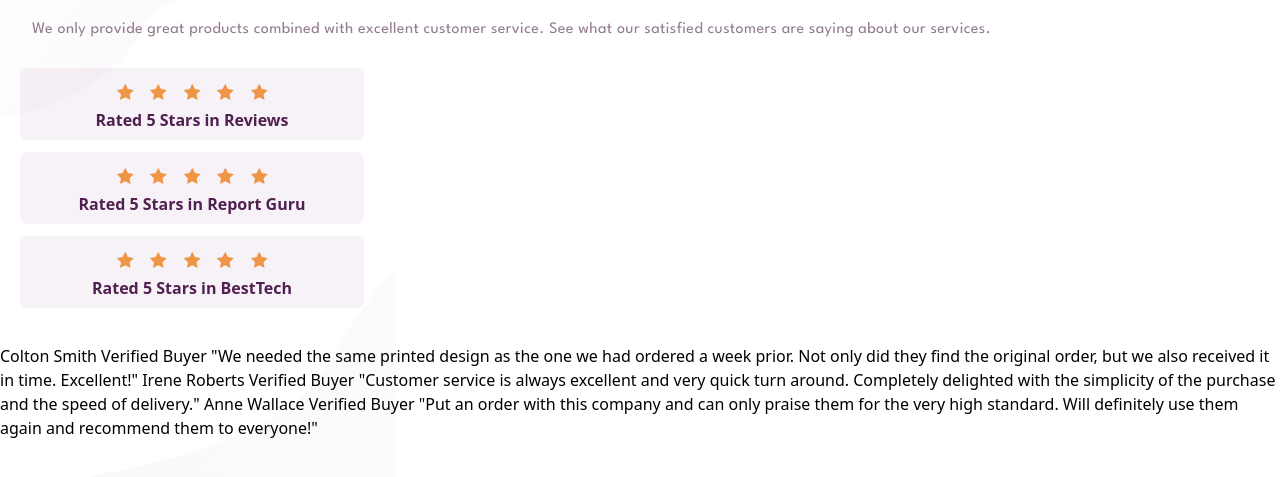
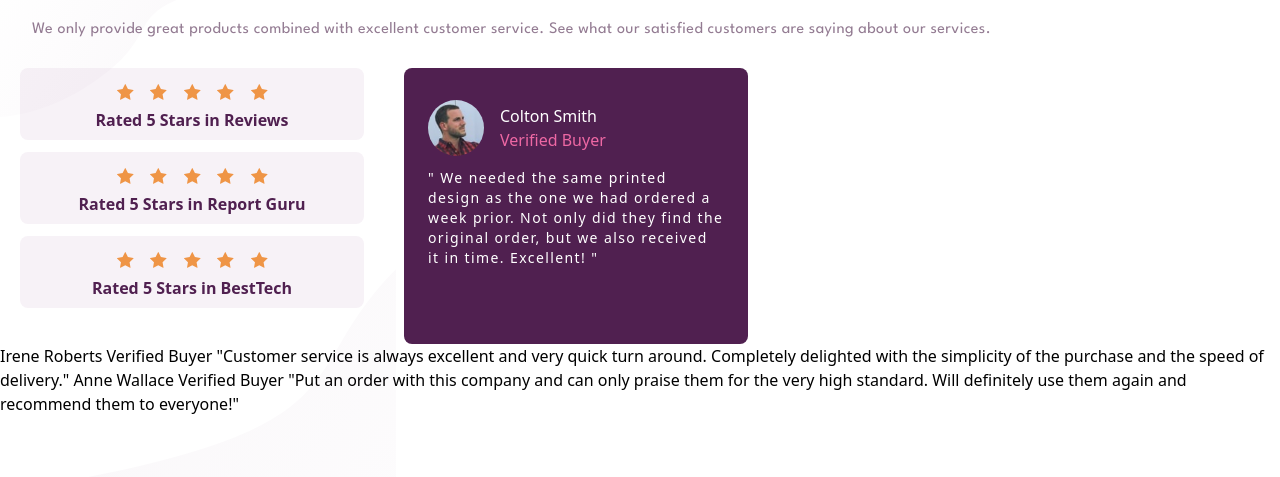
Before and after one commit to Abaljerind/social-proof-section-master, a website: page index.html in a window 1280 px wide. Shown: the part 115-592 px from the top of the page. Drawn offline with Linux system fonts and the light colour scheme.

Commit message:
add 1 review + style

```diff
--- a/index.html
+++ b/index.html
@@ -73,13 +73,26 @@
           </div>
 
           <!-- review -->
+          <div class="mt-2 flex w-96 flex-wrap px-5">
+            <div class="rounded-lg bg-veryDarkMagenta p-6">
+              <div class="mt-2 flex items-center">
+                <img src="./images/image-colton.jpg" alt="Image of Colton Smith" class="block w-14 rounded-full" />
+                <div class="ml-4">
+                  <p class="text-white">Colton Smith</p>
+                  <p class="text-softPink">Verified Buyer</p>
+                </div>
+              </div>
+              <p class="mt-3 text-sm leading-5 tracking-widest text-white">
+                " We needed the same printed design as the one we had ordered a week prior. Not only did they find the original order, but we also received it in time. Excellent! "
+              </p>
+            </div>
+          </div>
         </div>
       </div>
     </section>
-    Colton Smith Verified Buyer "We needed the same printed design as the one we had ordered a week prior. Not only did they find the original order, but we also received it in
-    time. Excellent!" Irene Roberts Verified Buyer "Customer service is always excellent and very quick turn around. Completely delighted with the simplicity of the purchase and
-    the speed of delivery." Anne Wallace Verified Buyer "Put an order with this company and can only praise them for the very high standard. Will definitely use them again and
-    recommend them to everyone!"
+    Irene Roberts Verified Buyer "Customer service is always excellent and very quick turn around. Completely delighted with the simplicity of the purchase and the speed of
+    delivery." Anne Wallace Verified Buyer "Put an order with this company and can only praise them for the very high standard. Will definitely use them again and recommend them to
+    everyone!"
 
     <!-- <div class="attribution">
       Challenge by
```
Also changed, not shown: css/output.css.
